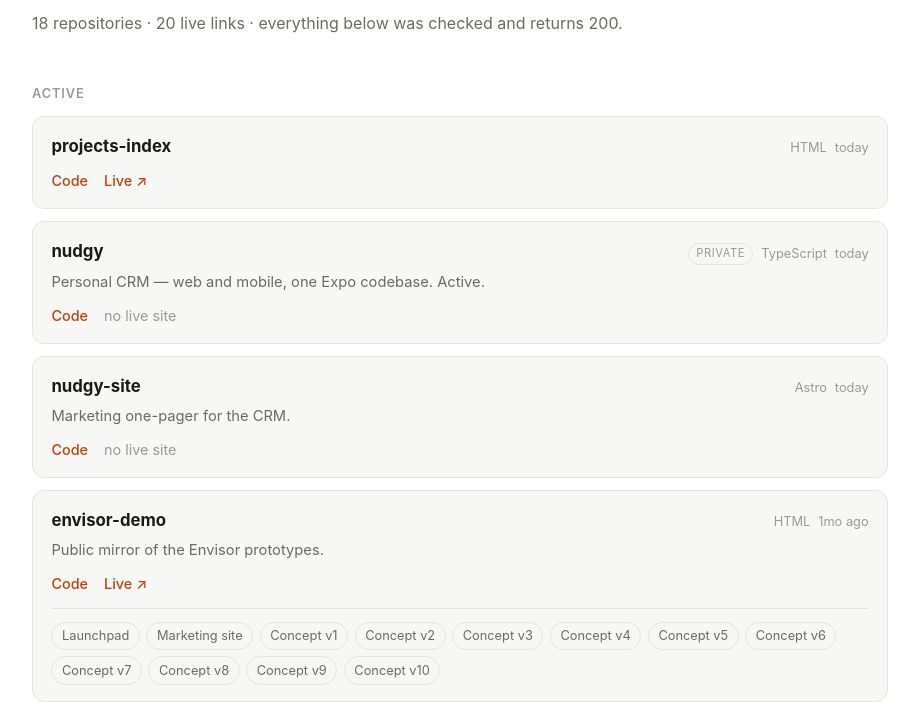
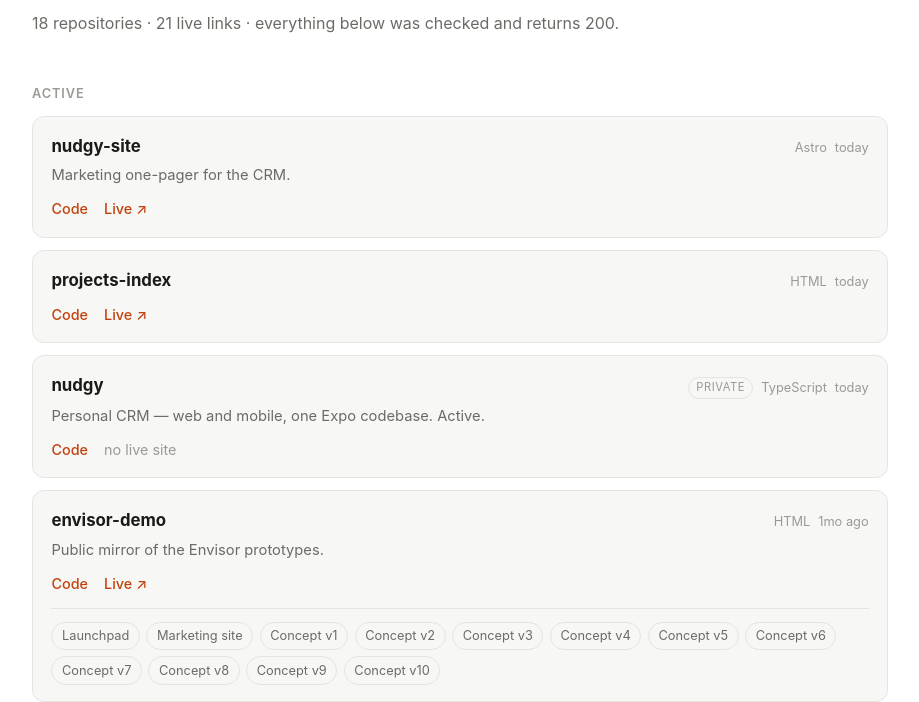
Before and after one commit to pragmatic-labs-development/projects-index, a plain HTML site: page index.html in a window 1280 px wide. Shown: the part 115-817 px from the top of the page, without its empty margins (180-1099 px from the left). Drawn offline with Linux system fonts and the light colour scheme.

Commit message:
chore: refresh — nudgy-site is live

```diff
--- a/index.html
+++ b/index.html
@@ -43,10 +43,27 @@
 <body>
 <main>
   <h1>Projects</h1>
-  <p class="sub">18 repositories · 20 live links · everything below was checked and returns 200.</p>
+  <p class="sub">18 repositories · 21 live links · everything below was checked and returns 200.</p>
 
   <h2>Active</h2>
   <ul>
+      <li class="card">
+        <div class="row">
+          <h3>nudgy-site</h3>
+          <span class="meta">
+
+
+            <span class="lang">Astro</span>
+            <span class="when">today</span>
+          </span>
+        </div>
+        <p>Marketing one-pager for the CRM.</p>
+        <div class="links">
+          <a href="https://github.com/pragmatic-labs-development/nudgy-site">Code</a>
+          <a class="live" href="https://pragmatic-labs-development.github.io/nudgy-site/">Live ↗</a>
+        </div>
+
+      </li>
       <li class="card">
         <div class="row">
           <h3>projects-index</h3>
@@ -77,23 +94,6 @@
         <p>Personal CRM — web and mobile, one Expo codebase. Active.</p>
         <div class="links">
           <a href="https://github.com/pragmatic-labs-development/nudgy">Code</a>
-          <span class="nolive">no live site</span>
-        </div>
-
-      </li>
-      <li class="card">
-        <div class="row">
-          <h3>nudgy-site</h3>
-          <span class="meta">
-
-
-            <span class="lang">Astro</span>
-            <span class="when">today</span>
-          </span>
-        </div>
-        <p>Marketing one-pager for the CRM.</p>
-        <div class="links">
-          <a href="https://github.com/pragmatic-labs-development/nudgy-site">Code</a>
           <span class="nolive">no live site</span>
         </div>
 
@@ -360,7 +360,7 @@
   </ul>
 
   <footer>
-    Generated from the GitHub API on 2026-09-25.
+    Generated from the GitHub API on 2026-09-26.
     Re-run <code>node build.mjs</code> to refresh.
   </footer>
 </main>
```
